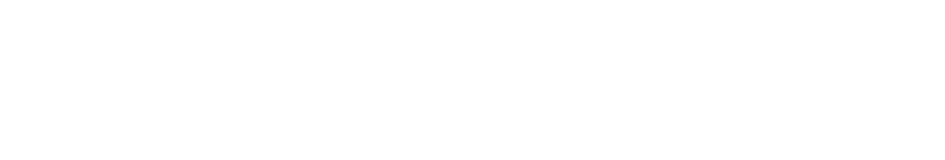
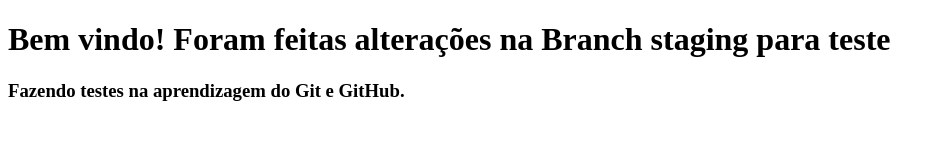
Before and after one commit to virgiliofernandes-ads/html, a plain HTML site: page index.html in a window 1280 px wide. Shown: the whole page, without its empty margins (0-945 px from the left). Drawn offline with Linux system fonts and the light colour scheme.

Commit message:
Adicionando informações do projeto

```diff
--- a/index.html
+++ b/index.html
@@ -4,9 +4,10 @@
     <meta charset="UTF-8">
     <meta http-equiv="X-UA-Compatible" content="IE=edge">
     <meta name="viewport" content="width=device-width, initial-scale=1.0">
-    <title>Document</title>
+    <title>Principal</title>
 </head>
 <body>
-
+    <h1>Bem vindo! Foram feitas alterações na Branch staging para teste</h1>
+    <h3> Fazendo testes na aprendizagem do Git e GitHub. </h3>
 </body>
 </html>
```
